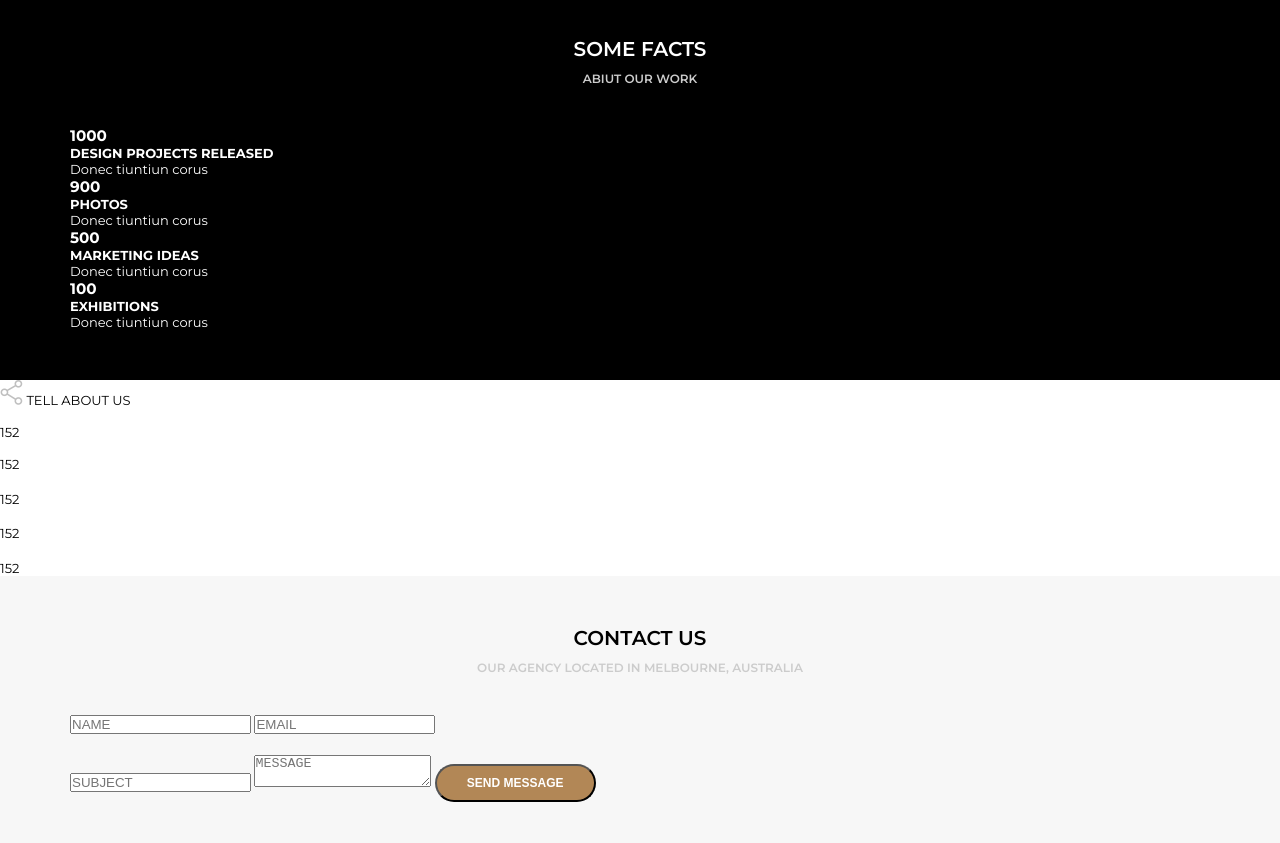
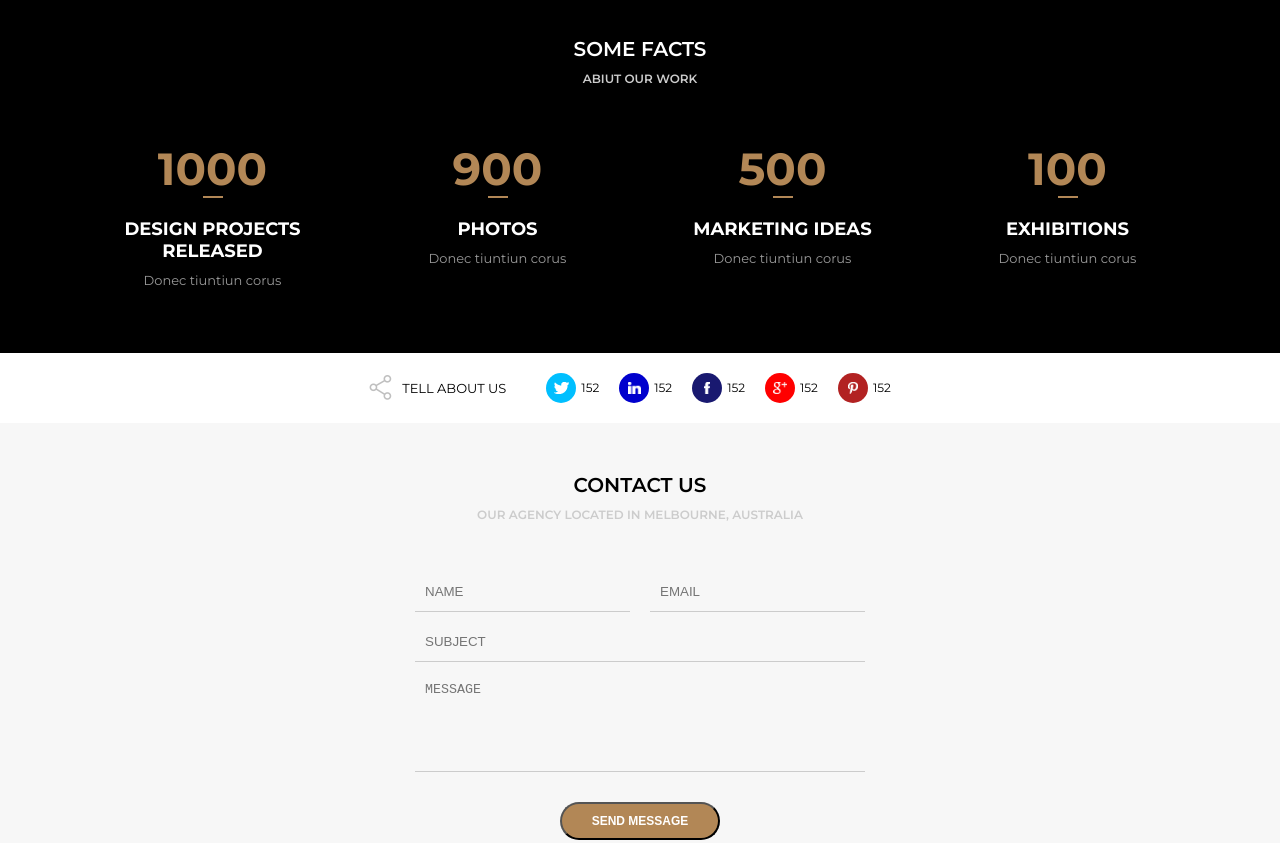
Before and after one commit to aobafrancielly/aobafrancielly, a plain HTML site: page home.html in a window 1280 px wide. Shown: the part 5080-5923 px from the top of the page. Drawn offline with Linux system fonts and the light colour scheme.

Commit message:
Update style.css

```diff
--- a/assets/css/style.css
+++ b/assets/css/style.css
@@ -622,3 +622,148 @@ CSS DE ÁREAS ESPECÍFICAS
 
 .section-premium .pointer.active{
     background-color:#B28756;
+}
+
+.section-work{
+    display: flex;
+}
+
+.section-work--numeros{
+    text-align: center;
+    padding: 15px;
+    flex: 1;
+}
+
+.section-work--line{
+    border-bottom: 2px solid #B28756;
+    width: 20px;
+    margin: auto;
+}
+
+.section-work--numeros h4 {
+    margin-top: 20px;
+    text-transform: uppercase;
+    font-size:18px;
+}
+
+.section-work--numeros p {
+    margin-top:10px;
+    font-size:13px;
+    color:#999;
+}
+
+.section-work--numeros h3{
+    font-size: 45px;
+    color: #B28756;
+}
+
+.section-bolinhas{
+    display: flex;
+    justify-content: center;
+    align-items: center;
+    background-color: #fff;
+    color: #000;
+    padding: 20px;
+}
+
+.section-bolinhas--icon{
+    width: 30px;
+    height: 30px;
+    align-items: center;
+    display: flex;
+    justify-content: center;
+    margin-right: 5px;
+    border-radius: 15px;
+}
+
+.section-bolinhas--legend{
+    margin-right: 40px;
+    align-items: center;
+    display: flex;
+}
+
+.section-bolinhas--legend img{
+    margin-right: 10px;
+}
+
+.section-bolinhas--item{
+    font-size: 12px;
+    cursor: pointer;
+    margin-right: 20px;
+    align-items: center;
+    display: flex;
+}
+
+.section-bolinhas--icon img{
+    height: 12px;
+}
+
+.section-bolinhas--icon.twitter{
+    background-color: #00BFFF;
+}
+
+.section-bolinhas--icon.linkedin{
+    background-color: #0000CD;
+}
+
+.section-bolinhas--icon.facebook{
+    background-color: #191970;
+}
+
+.section-bolinhas--icon.google{
+    background-color: #FF0000;
+}
+
+.section-bolinhas--icon.pinterest{
+    background-color: #B22222;
+}
+
+.section-dados{
+    max-width: 450px;
+    text-align: center;
+    margin: auto;
+}
+
+.section-dados input[type=text],
+.section-dados textarea{
+     border: 0;
+    border-bottom: 1px solid #CCC;
+    background: transparent;
+    padding: 10px;
+    width: 100%;
+    margin-top: 10px;
+    outline: 0;
+    height: 40px;
+    display: block;
+}
+
+.section-dados textarea{
+    height: 100px;
+    resize: none;
+}
+.section-contact{
+    display: flex;
+}
+
+.section-contact input:first-child{
+    margin-right: 20px;
+}
+
+.section-map-area{
+
+}
+
+.section-map-info{
+
+}
+
+.section-map-item-img{
+    border-radius: 15px;
+    background-color: #CCC;
+    width: 30px;
+    height: 30px;
+    align-items: center;
+    display: flex;
+    justify-content: center;
+    margin-right: 5px;
+}
```
